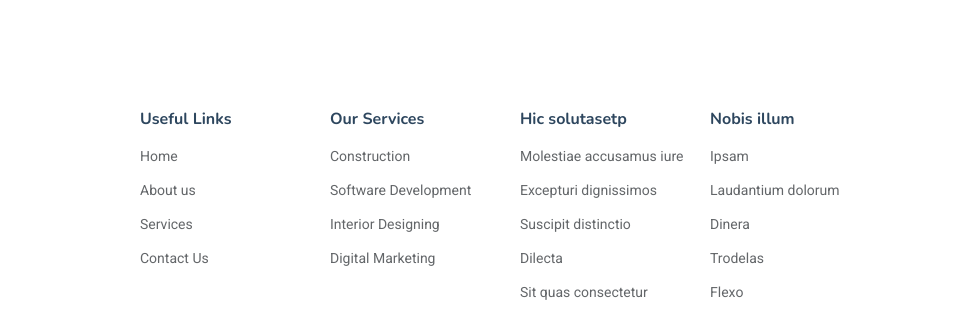
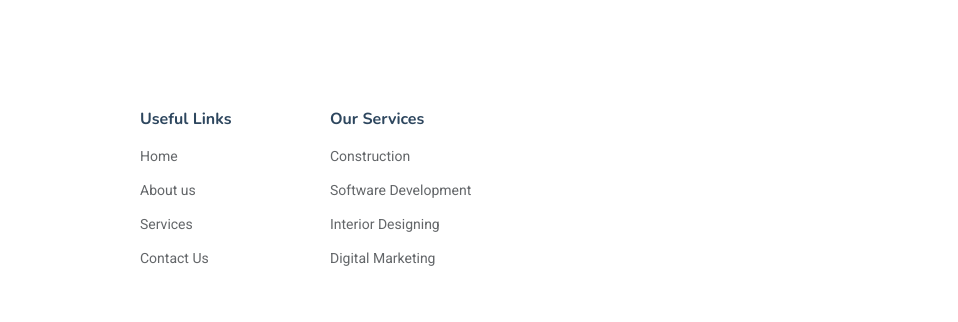
Before and after one commit to Dharmika01/Savyani-Digital, a plain HTML site: page digitalMarketing.html in a window 1280 px wide. Shown: the part 1861-2183 px from the top of the page, 322-1280 px from the left. Drawn offline with nearby package versions, Linux system fonts and the light colour scheme.

Commit message:
Update digitalMarketing.html

```diff
--- a/digitalMarketing.html
+++ b/digitalMarketing.html
@@ -199,29 +199,6 @@
             <li><a href="digitalMarketing.html">Digital Marketing</a></li>
           </ul>
         </div>
-
-        <div class="col-lg-2 col-md-3 footer-links">
-          <h4>Hic solutasetp</h4>
-          <ul>
-            <li><a href="#">Molestiae accusamus iure</a></li>
-            <li><a href="#">Excepturi dignissimos</a></li>
-            <li><a href="#">Suscipit distinctio</a></li>
-            <li><a href="#">Dilecta</a></li>
-            <li><a href="#">Sit quas consectetur</a></li>
-          </ul>
-        </div>
-
-        <div class="col-lg-2 col-md-3 footer-links">
-          <h4>Nobis illum</h4>
-          <ul>
-            <li><a href="#">Ipsam</a></li>
-            <li><a href="#">Laudantium dolorum</a></li>
-            <li><a href="#">Dinera</a></li>
-            <li><a href="#">Trodelas</a></li>
-            <li><a href="#">Flexo</a></li>
-          </ul>
-        </div>
-
       </div>
     </div>
 
```
